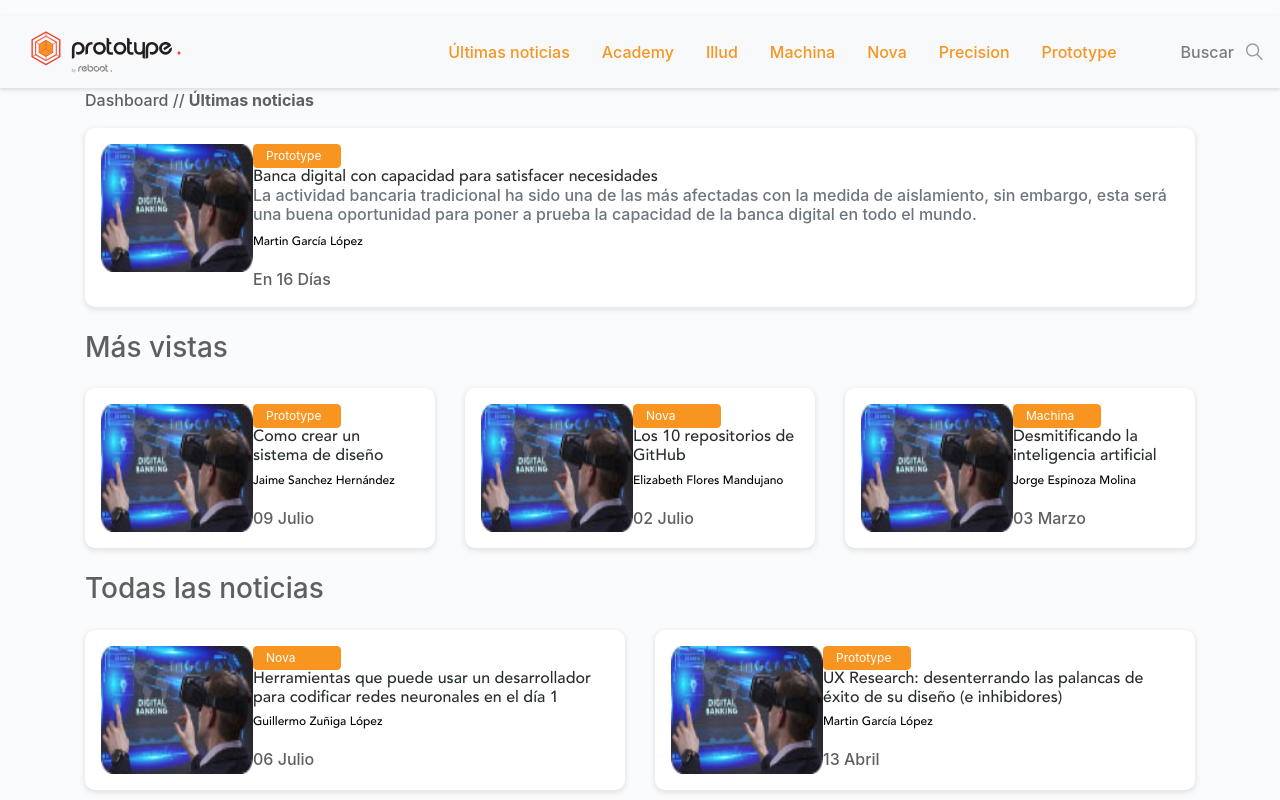
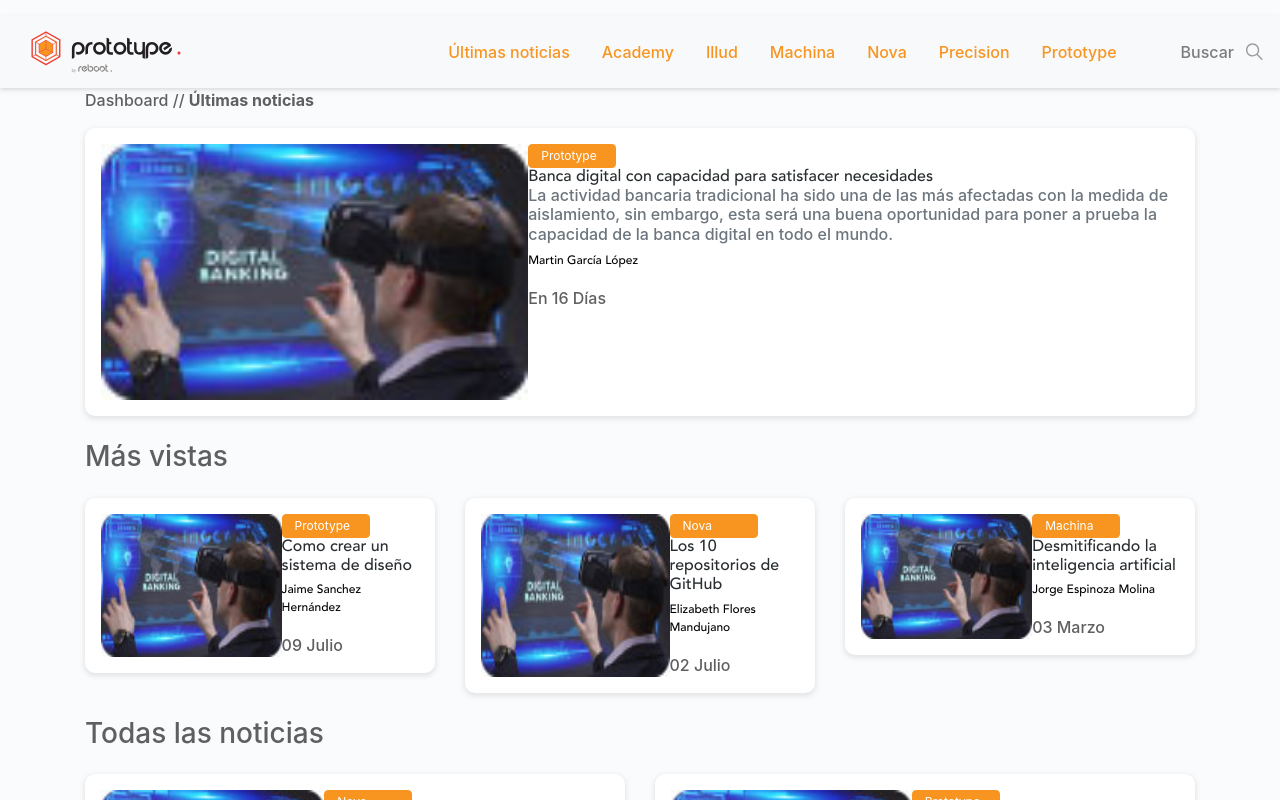
Before and after one commit to monsejv/intranet, a React (Create React App) app: page /noticias in a window 1280 px wide. Shown: the top 800 px of the page. Built offline with nearby package versions, Linux system fonts and the light colour scheme.

Commit message:
fixed errors

```diff
--- a/src/components/CardNews/style.scss
+++ b/src/components/CardNews/style.scss
@@ -2,11 +2,11 @@
     border-radius: 10px;
     border: 0px solid rgb(242, 242, 242);
     box-shadow: 0px 2px 5px 1px rgba(164, 164, 164, 0.25);
-    img{
-        border-radius: 10px;
-        height: 128px;
-        width: 152px;
-    }
+    // img{
+    //     border-radius: 10px;
+    //     height: 128px;
+    //     width: 152px;
+    // }
     .btn-primary{
         border-radius: 4px;
         height: 24px;
```
